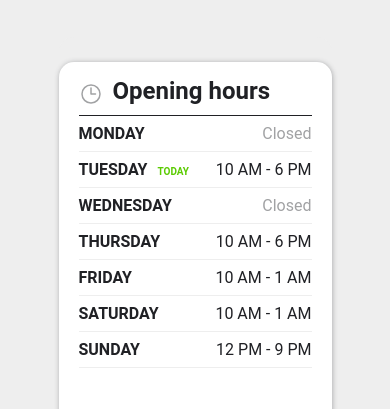
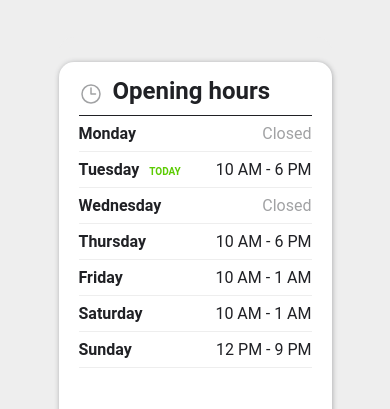
Before and after one commit to sjunka/wolt-test, a React Native app: screen /Home in a window 390 px wide. Shown: the part 132-541 px from the top of the page. Built offline with nearby package versions, Linux system fonts and the light colour scheme.

Commit message:
fix: added uppercase

```diff
--- a/src/components/ClosedDay.js
+++ b/src/components/ClosedDay.js
@@ -43,7 +43,10 @@ const ClosedDay = ({isToday, day, isClosed}) =>
   isClosed ? (
     <View style={styles.openingHoursDays}>
       <View style={styles.todayContainer}>
-        <Text style={styles.textBlack}>{day.toUpperCase()}</Text>
+        {/* <Text style={styles.textBlack}>{day.toUpperCase()}</Text> */}
+        <Text style={styles.textBlack}>
+          {day.charAt(0).toUpperCase() + day.substring(1)}
+        </Text>
         {isToday ? <Text style={styles.textGreen}>TODAY</Text> : null}
       </View>
 
--- a/src/components/OpenDay.js
+++ b/src/components/OpenDay.js
@@ -45,7 +45,9 @@ const styles = StyleSheet.create({
 const OpenDay = ({isToday, day, openingHours}) => (
   <View style={styles.openingHoursDays}>
     <View style={styles.todayContainer}>
-      <Text style={styles.textBlack}>{day.toUpperCase()}</Text>
+      <Text style={styles.textBlack}>
+        {day.charAt(0).toUpperCase() + day.substring(1)}
+      </Text>
       {isToday ? <Text style={styles.textGreen}>TODAY</Text> : null}
     </View>
 
```
